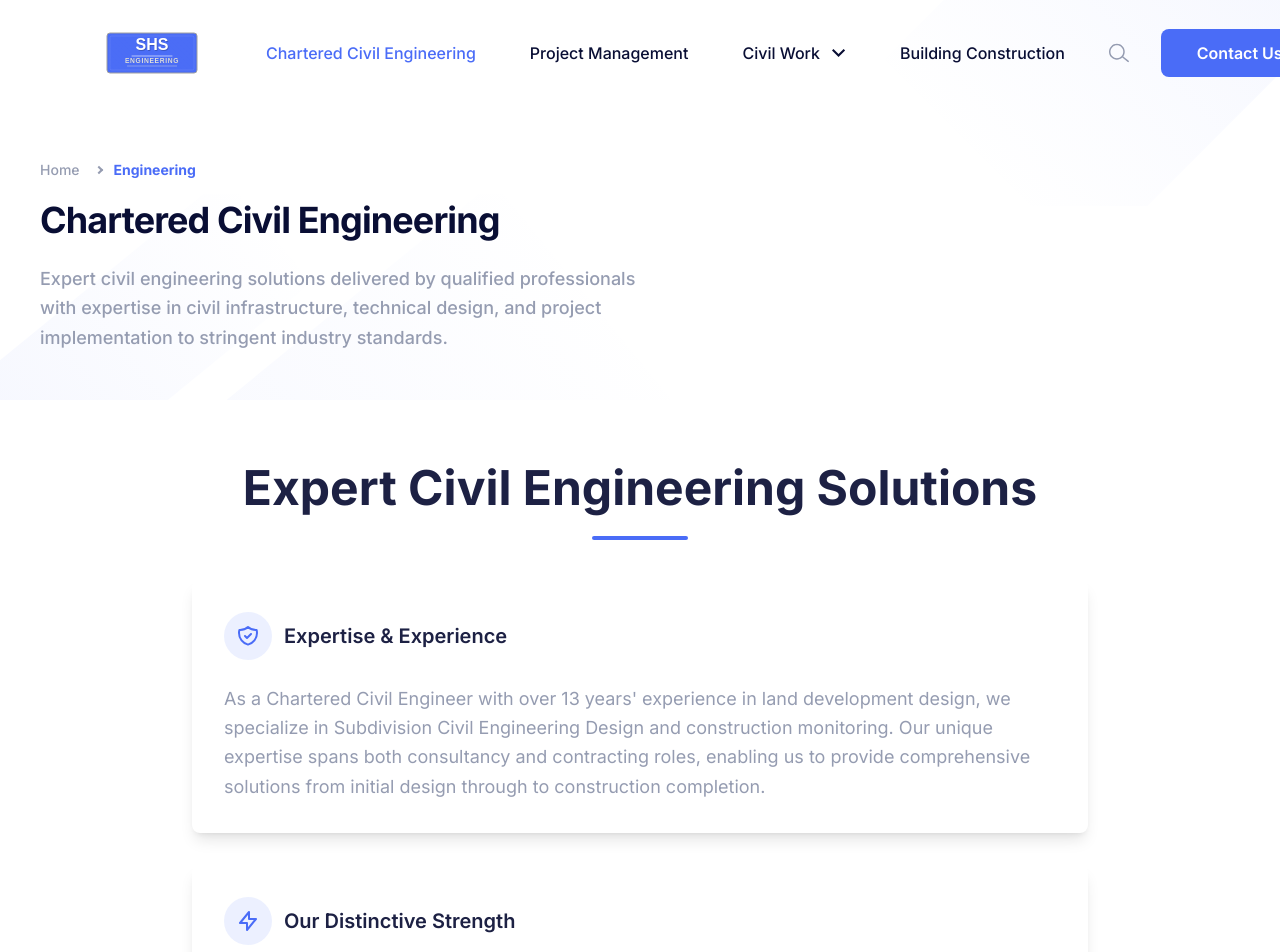
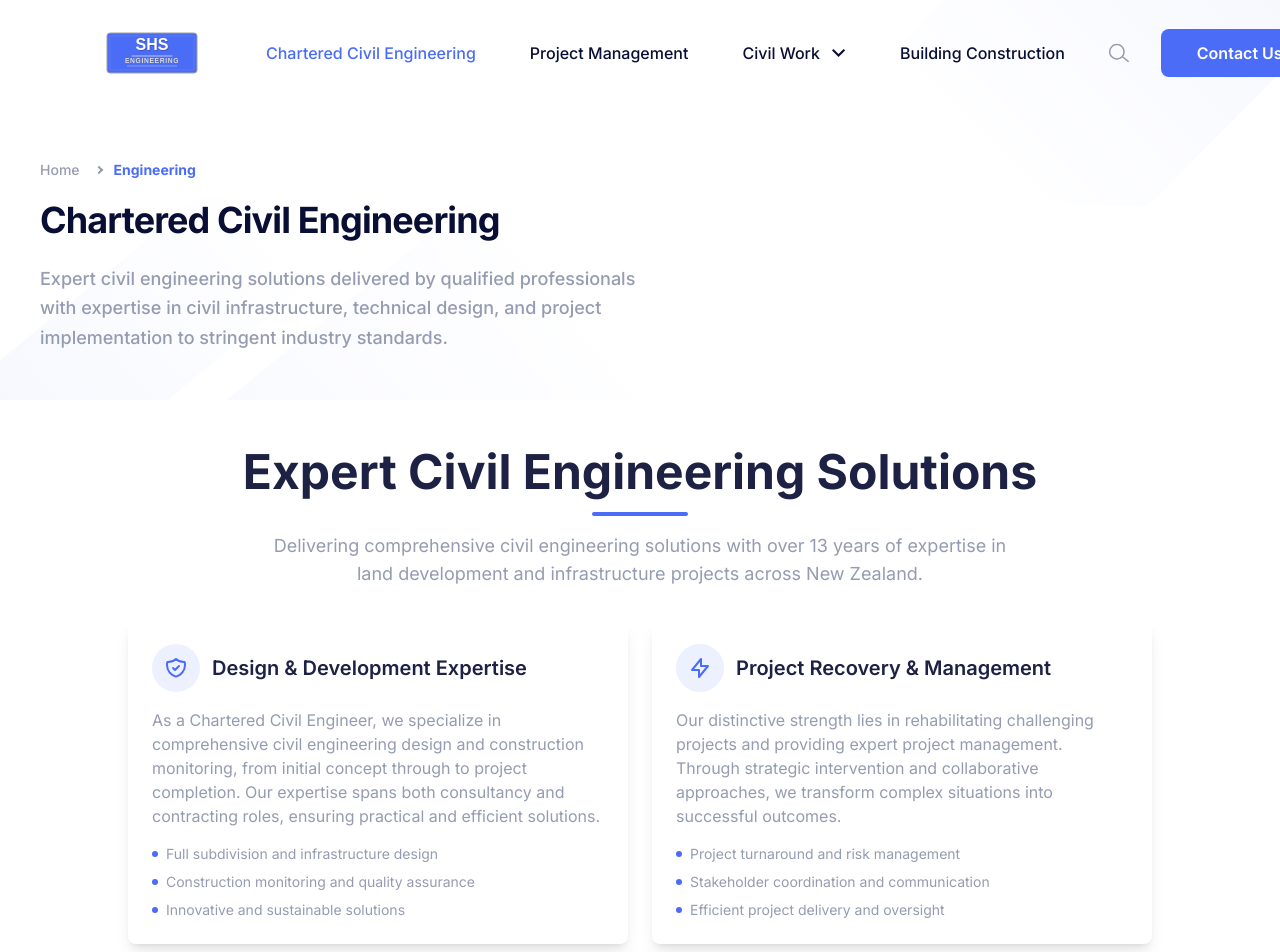
Before and after one commit to lin72h/shs-website, a Next.js app: page /charter-engineering in a window 1280 px wide. Shown: the top 952 px of the page. Built offline with nearby package versions, Linux system fonts and the light colour scheme.

Commit message:
reduce to 2x1

```diff
--- a/src/app/(site)/charter-engineering/page.tsx
+++ b/src/app/(site)/charter-engineering/page.tsx
@@ -21,63 +21,77 @@ export default function CharterEngineering() {
       />
 
       {/* Expert Civil Engineering Solutions Section */}
-      <section className="pb-16 pt-16">
+      <section className="pb-12 pt-12">
         <div className="container">
-          <div className="mx-auto max-w-4xl">
-            <div className="mb-10 text-center">
-              <h2 className="mb-6 text-4xl font-bold text-dark lg:text-5xl">Expert Civil Engineering Solutions</h2>
-              <div className="mx-auto mb-6 h-1 w-24 rounded-full bg-primary"></div>
+          <div className="mx-auto max-w-5xl">
+            <div className="mb-8 text-center">
+              <h2 className="mb-4 text-4xl font-bold text-dark lg:text-5xl">Expert Civil Engineering Solutions</h2>
+              <div className="mx-auto mb-4 h-1 w-24 rounded-full bg-primary"></div>
+              <p className="mx-auto max-w-3xl text-lg text-body-color">
+                Delivering comprehensive civil engineering solutions with over 13 years of expertise in land development
+                and infrastructure projects across New Zealand.
+              </p>
             </div>
 
-            <div className="space-y-8">
-              <div className="rounded-lg bg-white p-8 shadow-lg">
-                <div className="mb-6 flex items-center space-x-3">
+            <div className="grid grid-cols-1 gap-6 md:grid-cols-2">
+              <div className="rounded-lg bg-white p-6 shadow-lg">
+                <div className="mb-4 flex items-center space-x-3">
                   <div className="flex h-12 w-12 items-center justify-center rounded-full bg-primary/10">
                     <svg className="h-6 w-6 text-primary" fill="none" viewBox="0 0 24 24" stroke="currentColor">
                       <path strokeLinecap="round" strokeLinejoin="round" strokeWidth="2" d="M9 12l2 2 4-4m5.618-4.016A11.955 11.955 0 0112 2.944a11.955 11.955 0 01-8.618 3.04A12.02 12.02 0 003 9c0 5.591 3.824 10.29 9 11.622 5.176-1.332 9-6.03 9-11.622 0-1.042-.133-2.052-.382-3.016z" />
                     </svg>
                   </div>
-                  <h3 className="text-xl font-semibold text-dark">Expertise & Experience</h3>
+                  <h3 className="text-xl font-semibold text-dark">Design & Development Expertise</h3>
                 </div>
-                <p className="text-lg leading-relaxed text-body-color">
-                  As a Chartered Civil Engineer with over 13 years&apos; experience in land development design, we specialize in
-                  Subdivision Civil Engineering Design and construction monitoring. Our unique expertise spans both consultancy
-                  and contracting roles, enabling us to provide comprehensive solutions from initial design through to
-                  construction completion.
+                <p className="mb-4 text-body-color">
+                  As a Chartered Civil Engineer, we specialize in comprehensive civil engineering design and construction
+                  monitoring, from initial concept through to project completion. Our expertise spans both consultancy
+                  and contracting roles, ensuring practical and efficient solutions.
                 </p>
+                <ul className="space-y-2 text-sm text-body-color">
+                  <li className="flex items-center space-x-2">
+                    <span className="h-1.5 w-1.5 rounded-full bg-primary"></span>
+                    <span>Full subdivision and infrastructure design</span>
+                  </li>
+                  <li className="flex items-center space-x-2">
+                    <span className="h-1.5 w-1.5 rounded-full bg-primary"></span>
+                    <span>Construction monitoring and quality assurance</span>
+                  </li>
+                  <li className="flex items-center space-x-2">
+                    <span className="h-1.5 w-1.5 rounded-full bg-primary"></span>
+                    <span>Innovative and sustainable solutions</span>
+                  </li>
+                </ul>
               </div>
 
-              <div className="rounded-lg bg-white p-8 shadow-lg">
-                <div className="mb-6 flex items-center space-x-3">
+              <div className="rounded-lg bg-white p-6 shadow-lg">
+                <div className="mb-4 flex items-center space-x-3">
                   <div className="flex h-12 w-12 items-center justify-center rounded-full bg-primary/10">
                     <svg className="h-6 w-6 text-primary" fill="none" viewBox="0 0 24 24" stroke="currentColor">
                       <path strokeLinecap="round" strokeLinejoin="round" strokeWidth="2" d="M13 10V3L4 14h7v7l9-11h-7z" />
                     </svg>
                   </div>
-                  <h3 className="text-xl font-semibold text-dark">Our Distinctive Strength</h3>
+                  <h3 className="text-xl font-semibold text-dark">Project Recovery & Management</h3>
                 </div>
-                <p className="text-lg leading-relaxed text-body-color">
-                  Our distinctive strength lies in our ability to undertake the full civil engineering design of subdivisions
-                  while also possessing the expertise to lead construction teams through project execution. We have developed
-                  a particular specialization in rehabilitating projects that have faced challenges due to poor management or
-                  design inadequacies. Through strategic intervention and expert oversight, we transform these challenging
-                  situations into highly profitable outcomes.
+                <p className="mb-4 text-body-color">
+                  Our distinctive strength lies in rehabilitating challenging projects and providing expert project
+                  management. Through strategic intervention and collaborative approaches, we transform complex
+                  situations into successful outcomes.
                 </p>
-              </div>
-
-              <div className="rounded-lg bg-white p-8 shadow-lg">
-                <div className="mb-6 flex items-center space-x-3">
-                  <div className="flex h-12 w-12 items-center justify-center rounded-full bg-primary/10">
-                    <svg className="h-6 w-6 text-primary" fill="none" viewBox="0 0 24 24" stroke="currentColor">
-                      <path strokeLinecap="round" strokeLinejoin="round" strokeWidth="2" d="M9 5H7a2 2 0 00-2 2v12a2 2 0 002 2h10a2 2 0 002-2V7a2 2 0 00-2-2h-2M9 5a2 2 0 002 2h2a2 2 0 002-2M9 5a2 2 0 012-2h2a2 2 0 012 2" />
-                    </svg>
-                  </div>
-                  <h3 className="text-xl font-semibold text-dark">Comprehensive Solutions</h3>
-                </div>
-                <p className="text-lg leading-relaxed text-body-color">
-                  This dual perspective of design and construction, combined with our proven track record in project recovery,
-                  ensures that we deliver practical, efficient, and commercially viable solutions for every project we undertake.
-                </p>
+                <ul className="space-y-2 text-sm text-body-color">
+                  <li className="flex items-center space-x-2">
+                    <span className="h-1.5 w-1.5 rounded-full bg-primary"></span>
+                    <span>Project turnaround and risk management</span>
+                  </li>
+                  <li className="flex items-center space-x-2">
+                    <span className="h-1.5 w-1.5 rounded-full bg-primary"></span>
+                    <span>Stakeholder coordination and communication</span>
+                  </li>
+                  <li className="flex items-center space-x-2">
+                    <span className="h-1.5 w-1.5 rounded-full bg-primary"></span>
+                    <span>Efficient project delivery and oversight</span>
+                  </li>
+                </ul>
               </div>
             </div>
           </div>
```
